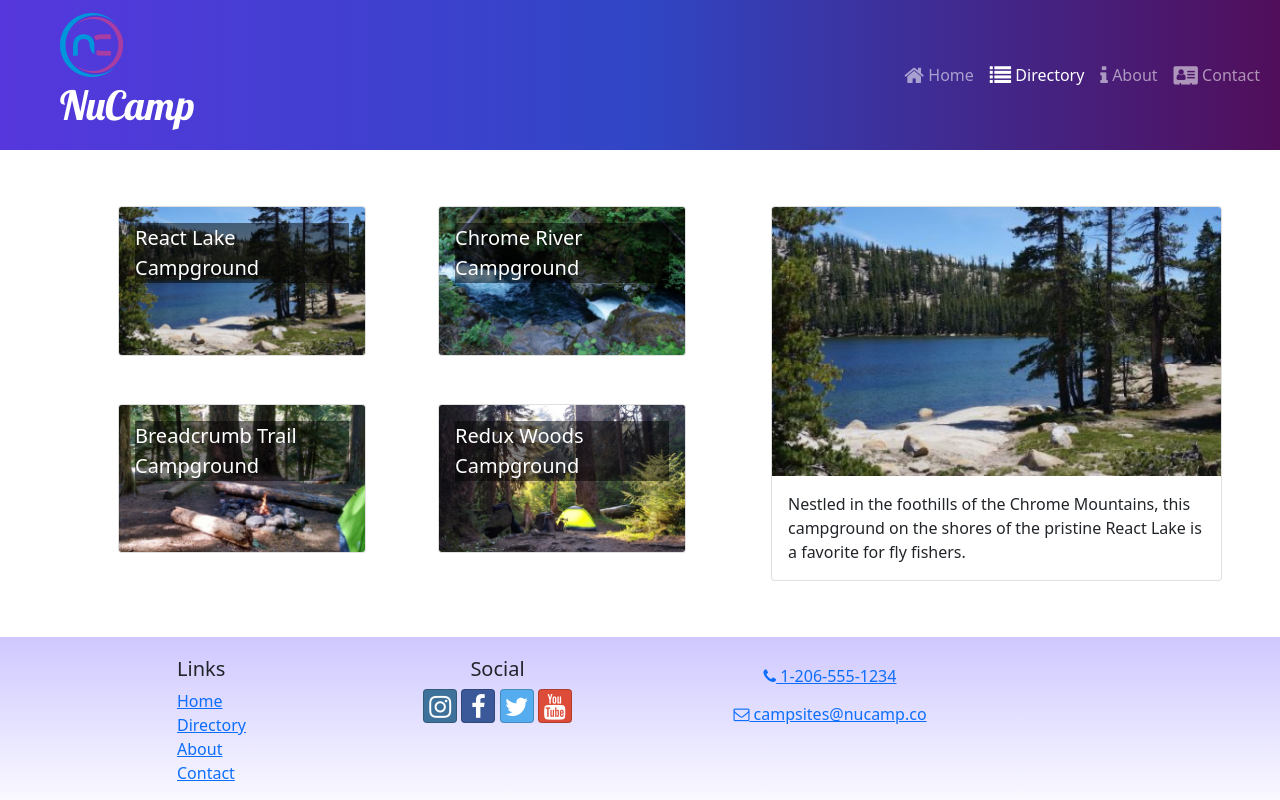
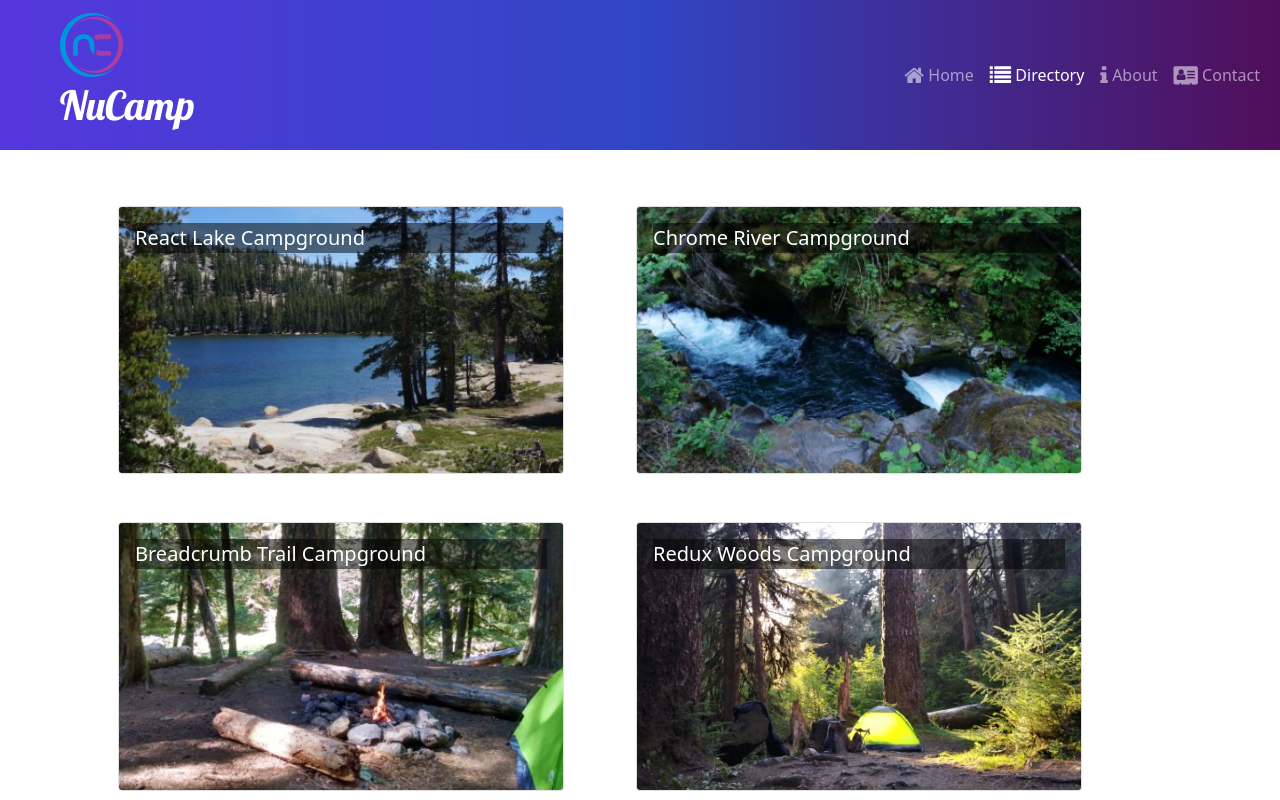
Before and after one commit to naniitsnina/nucampsite-react, a React (Create React App) app: page /directory in a window 1280 px wide. Shown: the top 800 px of the page. Built offline with nearby package versions, Linux system fonts and the light colour scheme.

Commit message:
CampsiteDetailPage with useParams

```diff
--- a/src/App.js
+++ b/src/App.js
@@ -5,6 +5,7 @@
 import { Routes, Route } from 'react-router-dom';
 import CampsiteDirectoryPage from './pages/CampsiteDirectoryPage';
 import Footer from './components/Footer'
+import CampsiteDetailPage from './pages/CampsiteDetailPage';
 
 function App() {
   return (
@@ -14,6 +15,7 @@
         <Route path='/' element={<HomePage/>}/>
         <Route path='contact' element={<ContactPage/>}/>
         <Route path='directory' element={<CampsiteDirectoryPage/>} />
+        <Route path='directory/:campsiteId' element={<CampsiteDetailPage/>}/>
       </Routes>
       <Footer />
     </div>
--- a/src/features/campsites/CampsiteCard.js
+++ b/src/features/campsites/CampsiteCard.js
@@ -1,14 +1,17 @@
 import { Card, CardImg, CardImgOverlay, CardTitle } from 'reactstrap';
+import { Link } from 'react-router-dom';
 
 const CampsiteCard = ({campsite}) => {
-    const { image, name } = campsite;
+    const { image, name, id } = campsite;
     return (
+        <Link to={'${id}'}>
             <Card>
                 <CardImg width='100%' src={image} alt={name} />
                 <CardImgOverlay>
                     <CardTitle>{name}</CardTitle>
                 </CardImgOverlay>
             </Card>
+        </Link>
     );
 };
 
--- a/src/features/campsites/CampsiteDetail.js
+++ b/src/features/campsites/CampsiteDetail.js
@@ -1,6 +1,10 @@
 import { Card, CardImg, CardText, CardBody, Col } from 'reactstrap';
 
 const CampsiteDetail = ({ campsite }) => {
+    if (!campsite || !campsite.image) {
+        // Handle the case where 'campsite' or 'campsite.image' is undefined
+        return null;
+    }
     const { image, name, description } = campsite;
     return (
         <Col md='12' className='m-4'>
--- a/src/features/campsites/CampsitesList.js
+++ b/src/features/campsites/CampsitesList.js
@@ -2,16 +2,18 @@
 import CampsiteCard from './CampsiteCard';
 import { selectAllCampsites } from './campsitesSlice';
 
-const CampsitesList = ({setCampsiteId}) => {
+const CampsitesList = () => {
     const campsites = selectAllCampsites();
 
     return (
         <Row className='ms-auto'>
-            {campsites.map((campsite) => (
-                <Col md='5' className='m-4' key={campsite.id} onClick={() => setCampsiteId(campsite.id)}>
-                    <CampsiteCard campsite={campsite} />
-                </Col>
-            ))}
+            {campsites.map((campsite) => {
+                return (
+                    <Col md='5' className='m-4' key={campsite.id}>
+                        <CampsiteCard campsite={campsite} />
+                    </Col>
+                )
+            })}
         </Row>
     )
 }
--- a/src/features/campsites/campsitesSlice.js
+++ b/src/features/campsites/campsitesSlice.js
@@ -9,7 +9,7 @@
 // }
 
 export const selectCampsiteById = (id) => {
-    return CAMPSITES.find((campsite) => campsite.id === id);
+    return CAMPSITES.find((campsite) => campsite.id === parseInt(id));
 }
 
 export const selectFeaturedCampsite = () => {
--- /dev/null
+++ b/src/pages/CampsiteDetailPage.js
@@ -0,0 +1,18 @@
+import { Container, Row } from 'reactstrap';
+import { useParams } from 'react-router-dom';
+import { selectCampsiteById } from '../features/campsites/campsitesSlice';
+import CampsiteDetail from '../features/campsites/CampsiteDetail';
+
+const CampsiteDetailPage = () => {
+    const { campsiteId } = useParams();
+    const campsite = selectCampsiteById(campsiteId);
+    return (
+        <Container>
+            <Row>
+                <CampsiteDetail campsite={campsite}/>
+            </Row>
+        </Container>
+    )
+}
+
+export default CampsiteDetailPage;
--- a/src/pages/CampsiteDirectoryPage.js
+++ b/src/pages/CampsiteDirectoryPage.js
@@ -1,25 +1,12 @@
-import { Container, Row, Col} from 'reactstrap';
+import { Container } from 'reactstrap';
 import CampsitesList from '../features/campsites/CampsitesList';
-import CampsiteDetail from '../features/campsites/CampsiteDetail'
-import { selectCampsiteById } from '../features/campsites/campsitesSlice';
-import React, {useState} from 'react';
 
-const CampsiteDirectoryPage = () => {
-    const [campsiteId, setCampsiteId] = useState(0);
-    const selectedCampsite = selectCampsiteById(campsiteId);
-
+const CampsitesDirectoryPage = () => {
     return (
         <Container>
-            <Row>
-                <Col sm='5' md='7'>
-                    <CampsitesList setCampsiteId={setCampsiteId}/>
-                </Col>
-                <Col sm='7' md='5'>
-                    <CampsiteDetail campsite={selectedCampsite} />
-                </Col>
-            </Row>
+            <CampsitesList/>
         </Container>
     )
 }
 
-export default CampsiteDirectoryPage;
+export default CampsitesDirectoryPage;
```
Lines whose indentation alone changed are shown as unchanged.
